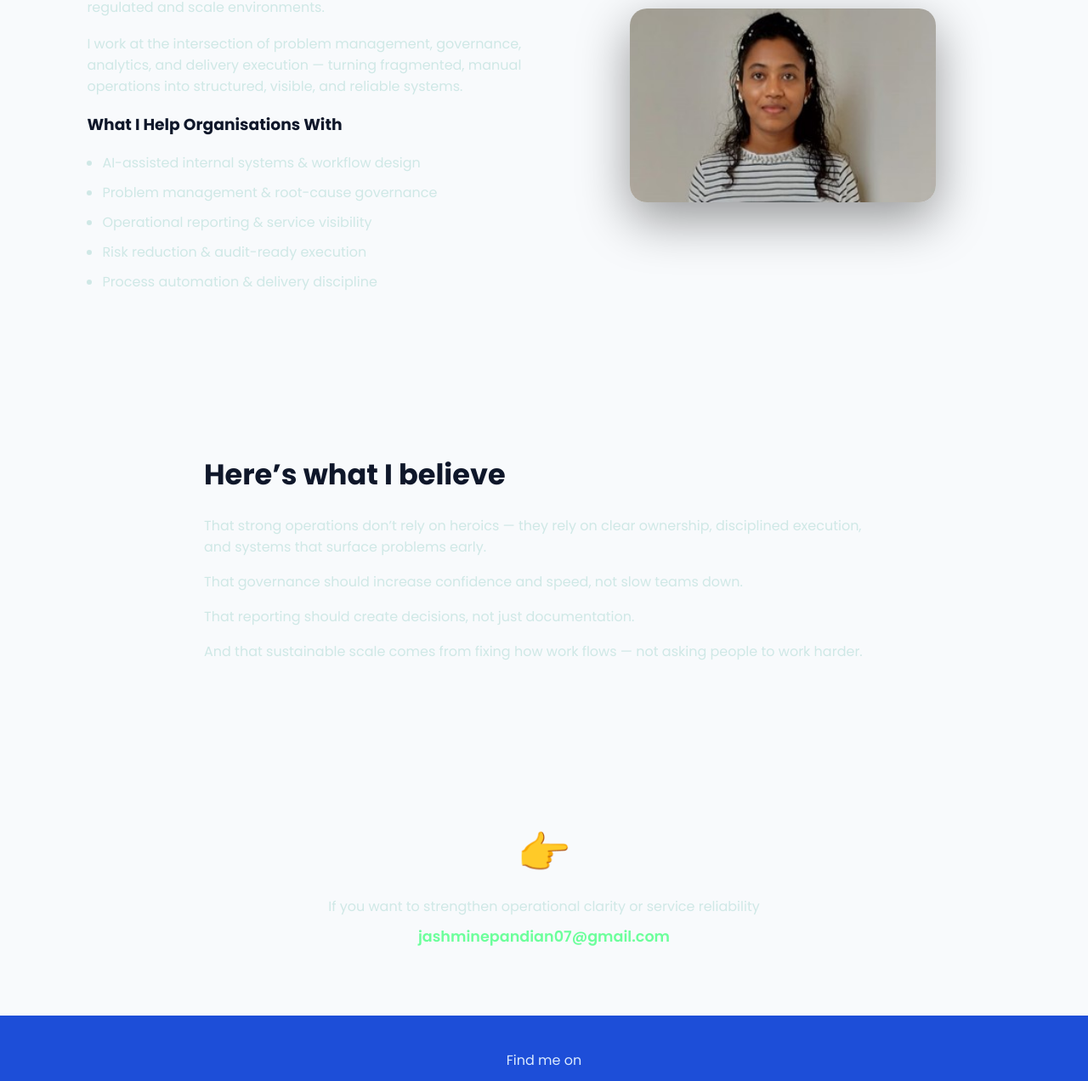
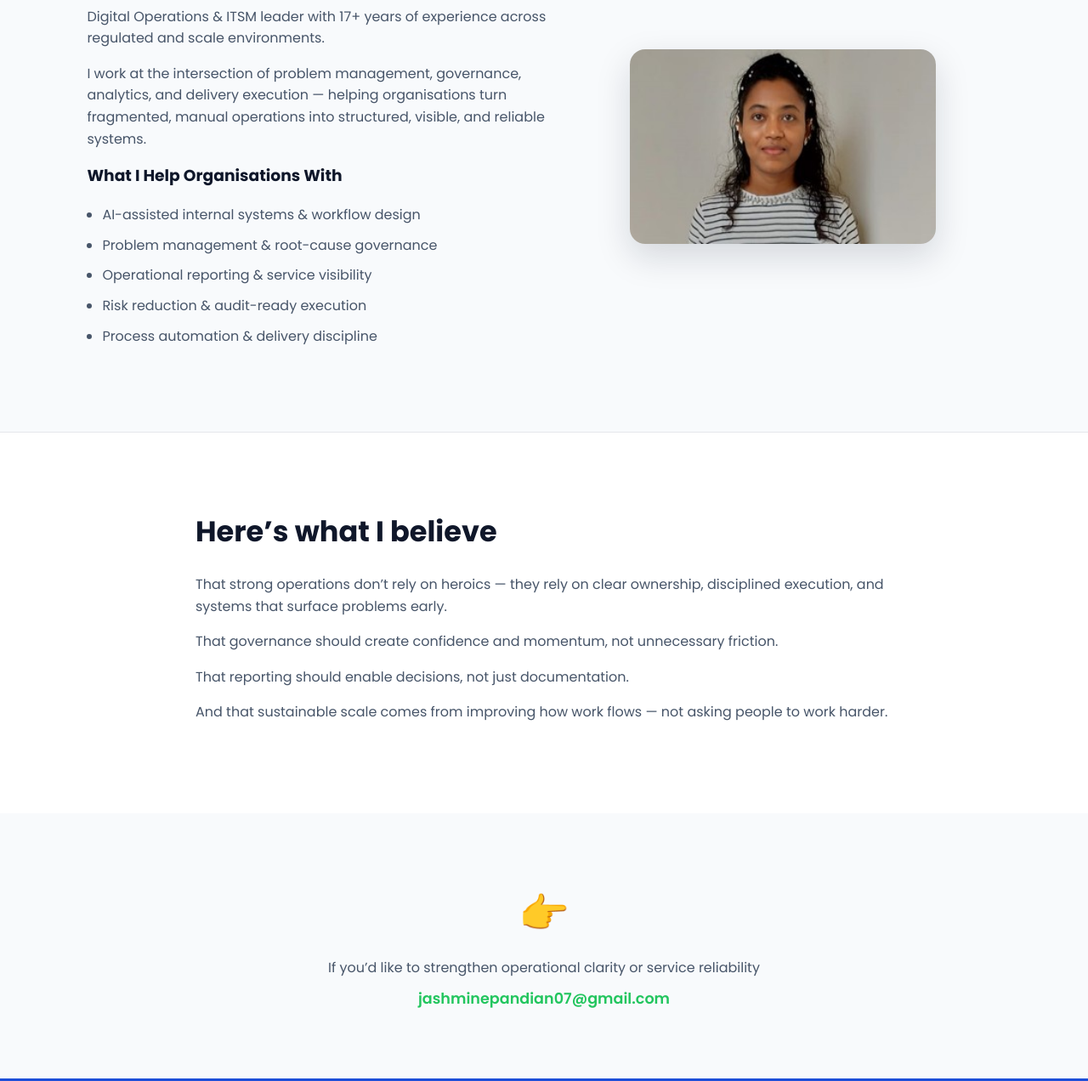
Before and after one commit to jashminepandian/jashminepandian.github.io, a plain HTML site: page index.html in a window 1280 px wide. Shown: the part 514-1786 px from the top of the page at 85% size. Drawn offline with Linux system fonts and the light colour scheme.

Commit message:
Refactor index.html for better structure and design
Updated styles and content for improved layout and readability.

```diff
--- a/index.html
+++ b/index.html
@@ -11,11 +11,11 @@
 
   <style>
     :root {
-      --bg-dark: #0f2a2e;
-      --bg-light: #14383f;
-      --accent: #6CFF9B;
-      --text-main: #ffffff;
-      --text-muted: #cfe8e6;
+      --bg-main: #ffffff;
+      --bg-soft: #f8fafc;
+      --accent: #22c55e;
+      --text-main: #0f172a;
+      --text-muted: #475569;
       --blue-footer: #1d4ed8;
     }
 
@@ -26,22 +26,24 @@
       font-family: 'Poppins', sans-serif;
     }
 
-  body {
-  background: #f8fafc; /* soft off-white */
-  color: #0f172a;
-}
-
+    body {
+      background: var(--bg-main);
+      color: var(--text-main);
+      min-height: 100vh;
+      line-height: 1.6;
+    }
 
     /* TOP / NICHE */
     .top {
-      padding: 90px 8% 60px;
+      padding: 100px 8% 70px;
       max-width: 1100px;
     }
 
     .top h1 {
-      font-size: 2.6rem;
+      font-size: 2.8rem;
       line-height: 1.2;
-      margin-bottom: 24px;
+      margin-bottom: 22px;
+      font-weight: 700;
     }
 
     .top h1 span {
@@ -49,14 +51,15 @@
     }
 
     .top p {
-      font-size: 1.1rem;
+      font-size: 1.15rem;
       color: var(--text-muted);
-      max-width: 850px;
+      max-width: 880px;
     }
 
     /* ABOUT */
     .about {
       padding: 90px 8%;
+      background: var(--bg-soft);
     }
 
     .about-grid {
@@ -76,13 +79,14 @@
     .about-lead {
       font-size: 1.05rem;
       color: var(--accent);
-      margin-bottom: 20px;
+      margin-bottom: 18px;
+      font-weight: 500;
     }
 
     .about p {
       font-size: 1rem;
       color: var(--text-muted);
-      margin-bottom: 18px;
+      margin-bottom: 16px;
     }
 
     .services {
@@ -98,18 +102,19 @@
     .about-image img {
       width: 100%;
       max-width: 360px;
-      border-radius: 20px;
-      box-shadow: 0 20px 60px rgba(0,0,0,0.4);
+      border-radius: 18px;
+      box-shadow: 0 15px 40px rgba(15, 23, 42, 0.15);
     }
 
     /* BELIEFS */
     .beliefs {
       padding: 90px 8%;
-      background: rgba(255,255,255,0.04);
+      background: #ffffff;
+      border-top: 1px solid #e5e7eb;
     }
 
     .belief-box {
-      max-width: 800px;
+      max-width: 820px;
       margin: auto;
     }
 
@@ -128,10 +133,11 @@
     .cta-connect {
       padding: 80px 8%;
       text-align: center;
+      background: var(--bg-soft);
     }
 
     .cta-connect .pointer {
-      font-size: 3.2rem;
+      font-size: 3rem;
       margin-bottom: 12px;
     }
 
@@ -147,16 +153,21 @@
       font-weight: 600;
     }
 
+    .cta-connect a:hover {
+      text-decoration: underline;
+    }
+
     /* FOOTER */
     .social-footer {
       background: var(--blue-footer);
-      padding: 40px 20px;
+      padding: 42px 20px;
       text-align: center;
     }
 
     .social-footer p {
       color: #dbeafe;
       margin-bottom: 14px;
+      font-size: 0.95rem;
     }
 
     .social-links a {
@@ -164,6 +175,10 @@
       margin: 0 14px;
       font-weight: 500;
       text-decoration: none;
+    }
+
+    .social-links a:hover {
+      text-decoration: underline;
     }
 
     .social-footer span {
@@ -175,6 +190,10 @@
 
     /* RESPONSIVE */
     @media (max-width: 900px) {
+      .top h1 {
+        font-size: 2.2rem;
+      }
+
       .about-grid {
         grid-template-columns: 1fr;
         text-align: center;
@@ -213,8 +232,8 @@
 
       <p>
         I work at the intersection of problem management, governance, analytics,
-        and delivery execution — turning fragmented, manual operations into
-        structured, visible, and reliable systems.
+        and delivery execution — helping organisations turn fragmented, manual
+        operations into structured, visible, and reliable systems.
       </p>
 
       <h3>What I Help Organisations With</h3>
@@ -245,16 +264,17 @@
     </p>
 
     <p>
-      That governance should increase confidence and speed, not slow teams down.
+      That governance should create confidence and momentum, not unnecessary
+      friction.
     </p>
 
     <p>
-      That reporting should create decisions, not just documentation.
+      That reporting should enable decisions, not just documentation.
     </p>
 
     <p>
-      And that sustainable scale comes from fixing how work flows — not asking
-      people to work harder.
+      And that sustainable scale comes from improving how work flows — not
+      asking people to work harder.
     </p>
   </div>
 </section>
@@ -262,7 +282,7 @@
 <!-- CONTACT CTA -->
 <section class="cta-connect">
   <div class="pointer">👉</div>
-  <p>If you want to strengthen operational clarity or service reliability</p>
+  <p>If you’d like to strengthen operational clarity or service reliability</p>
   <a href="mailto:jashminepandian07@gmail.com">
     jashminepandian07@gmail.com
   </a>
```
